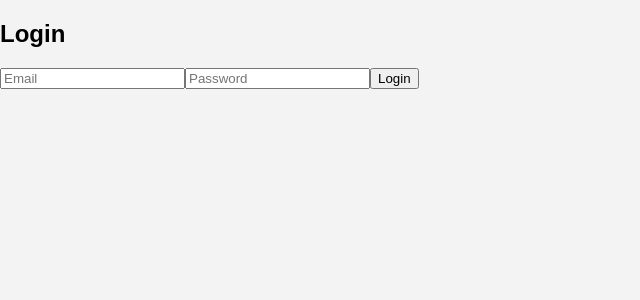
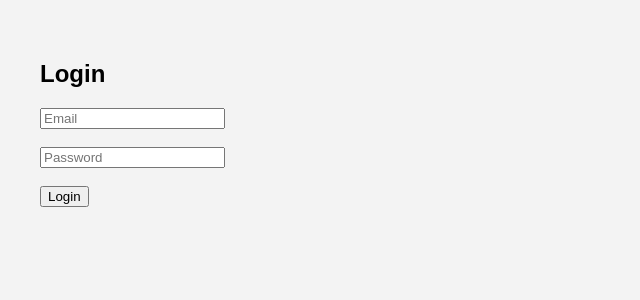
Before and after one commit to Varshini-mp99/blog-platform, a React (Create React App) app in the folder client/: page / in a window 1280 px wide. Shown: the top 300 px of the page, without its empty margins (0-640 px from the left). Built offline with nearby package versions, Linux system fonts and the light colour scheme.

Commit message:
bypass login

```diff
--- a/client/src/pages/Login.js
+++ b/client/src/pages/Login.js
@@ -1,49 +1,42 @@
 import { useState } from "react";
-import axios from "axios";
 import { useNavigate } from "react-router-dom";
 
 export default function Login() {
+
 const navigate = useNavigate();
 
-  const [email, setEmail] = useState("");
-  const [password, setPassword] = useState("");
+const [email,setEmail] = useState("");
+const [password,setPassword] = useState("");
 
-  const loginUser = async (e) => {
-    e.preventDefault();
-
-    try {
-      const res = await axios.post(
-        "https://blog-platform-api-5n5q.onrender.com/api/auth/login",
-        {
-          email,
-          password,
-        }
-      );
-
-      localStorage.setItem("token", res.data.token);
+const login = async () => {
   navigate("/dashboard");
-    } catch (err) {
-      alert("Login failed");
-    }
 };
 
 return (
-    <form onSubmit={loginUser}>
+<div style={{padding:"40px"}}>
 <h2>Login</h2>
 
 <input
-        type="email"
 placeholder="Email"
-        onChange={(e) => setEmail(e.target.value)}
+value={email}
+onChange={(e)=>setEmail(e.target.value)}
 />
+
+<br/><br/>
 
 <input
 type="password"
 placeholder="Password"
-        onChange={(e) => setPassword(e.target.value)}
+value={password}
+onChange={(e)=>setPassword(e.target.value)}
 />
 
-      <button type="submit">Login</button>
-    </form>
+<br/><br/>
+
+<button onClick={login}>
+Login
+</button>
+
+</div>
 );
 }
```
Lines whose indentation alone changed are shown as unchanged.
